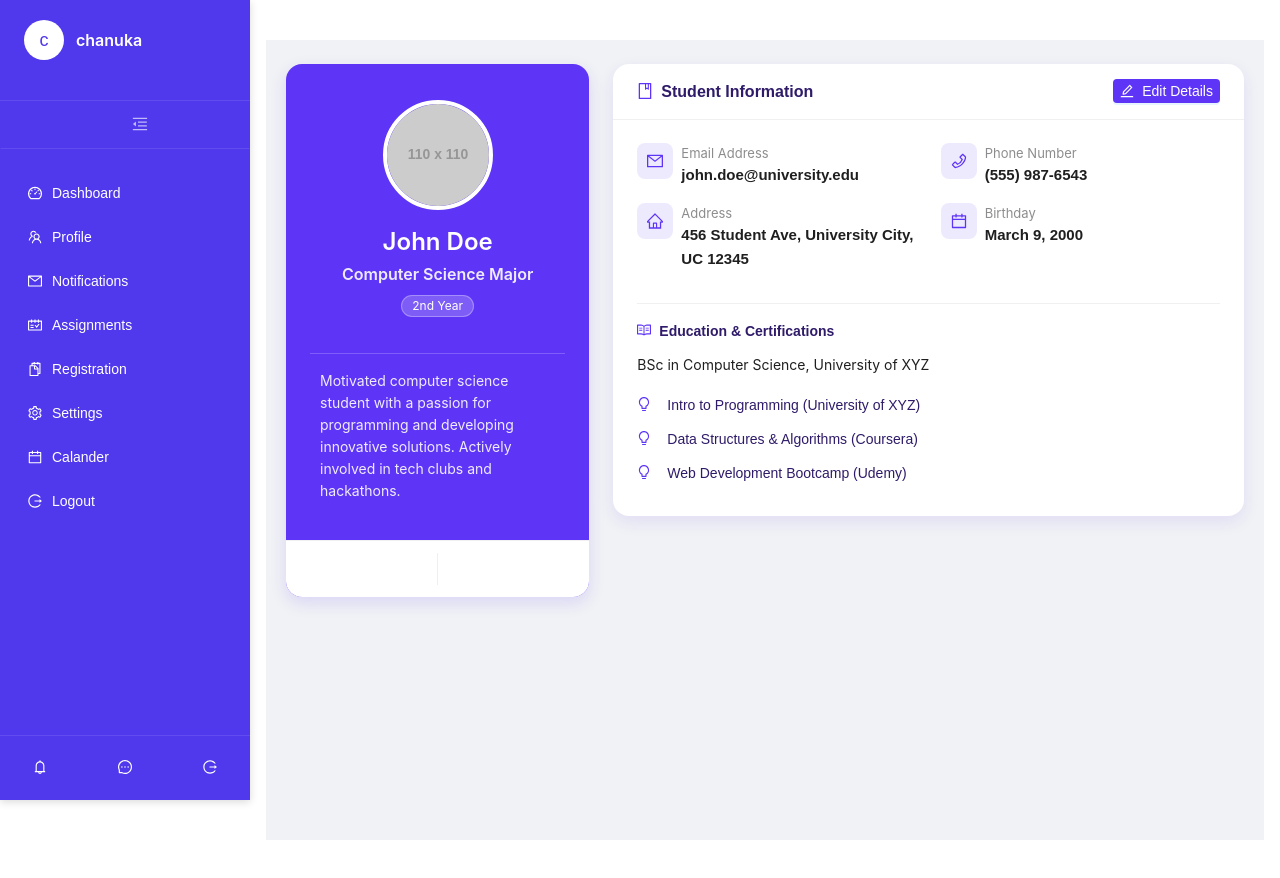
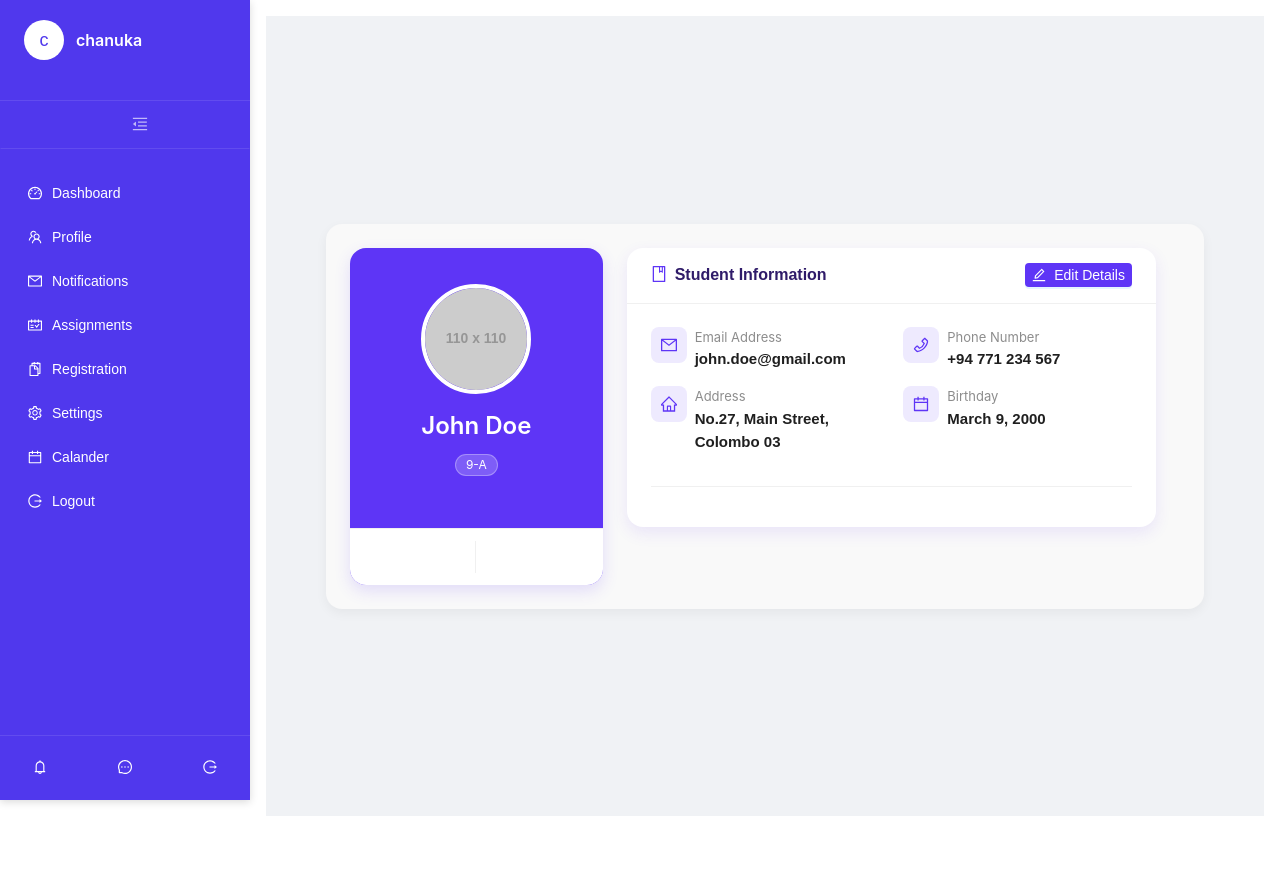
Before and after one commit to randiranirman/Learning-Management-System, a React (Vite) app in the folder frontend/: page /student/studentprofile in a window 1280 px wide. After the commit the page ends 832 px from the top, so only its background shows below. Built offline with nearby package versions, Linux system fonts and the light colour scheme.

Commit message:
Modify Student profile

```diff
--- a/frontend/src/roles/student/StudentPages/StudentProfile.jsx
+++ b/frontend/src/roles/student/StudentPages/StudentProfile.jsx
@@ -15,19 +15,12 @@ const { TextArea } = Input;
 const StudentProfile = () => {
   const [student, setStudent] = useState({
     name: 'John Doe',
-    major: 'Computer Science',
-    year: '2nd Year',
-    email: 'john.doe@university.edu',
-    phone: '(555) 987-6543',
-    address: '456 Student Ave, University City, UC 12345',
+    year:'9-A',
+    email: 'john.doe@gmail.com',
+    phone: '+94 771 234 567',
+    address: 'No.27, Main Street, Colombo 03',
     birthday: 'March 9, 2000',
-    education: 'BSc in Computer Science, University of XYZ',
-    bio: 'Motivated computer science student with a passion for programming and developing innovative solutions. Actively involved in tech clubs and hackathons.',
-    certifications: [
-      'Intro to Programming (University of XYZ)',
-      'Data Structures & Algorithms (Coursera)',
-      'Web Development Bootcamp (Udemy)'
-    ]
+
   });
   const [isEditModalVisible, setIsEditModalVisible] = useState(false);
   const [form] = Form.useForm();
@@ -66,11 +59,21 @@ const StudentProfile = () => {
   };
 
   return (
-    <div style={{
-      maxWidth: '1100px', margin: '24px auto', padding: '24px 20px',
-      background: '#f0f2f5', minHeight: '100vh'
+     <div style={{
+      display: 'flex',
+      justifyContent: 'center',
+      alignItems: 'center',
+      minHeight: '100vh',
+      padding: '24px 20px',
+      background: '#f0f2f5',
     }}>
-      <Row gutter={[24, 24]}>
+       <div style={{
+        margin: '40px',
+        backgroundColor: '#f9f9f9',
+        padding: '24px',
+        borderRadius: '16px',
+        boxShadow: '0 4px 12px rgba(0, 0, 0, 0.05)'  }}>
+     <Row gutter={[24, 24]} style={{ width: '100%', maxWidth: '1100px' }}>
         {/* Student Profile Card */}
         <Col xs={24} md={8}>
           <Card
@@ -94,18 +97,13 @@ const StudentProfile = () => {
                 style={{ border: '4px solid #ffffff', marginBottom: '16px' }}
               />
               <Title level={3} style={{ margin: '0 0 4px 0', color: 'white' }}>{student.name}</Title>
-              <Text style={{ fontSize: '16px', display: 'block', color: '#ffffff', fontWeight: 600, opacity: 0.9 }}>
-                {student.major} Major
-              </Text>
+
               <Tag color="purple" style={{
                 margin: '8px 0', borderRadius: '12px', padding: '0 10px',
                 background: 'rgba(255,255,255,0.2)', border: '1px solid rgba(255,255,255,0.3)', color: 'white'
               }}>{student.year}</Tag>
             </div>
-            <Divider style={{ margin: '8px 0 16px', borderColor: 'rgba(255,255,255,0.2)' }} />
-            <div style={{ padding: '0 10px' }}>
-              <Paragraph style={{ color: 'rgba(255,255,255,0.9)' }}>{student.bio}</Paragraph>
-            </div>
+
           </Card>
         </Col>
 
@@ -131,25 +129,7 @@ const StudentProfile = () => {
 
             <Divider style={{ margin: '16px 0' }} />
 
-            <div>
-              <Space align="center" style={{ marginBottom: '12px' }}>
-                <ReadOutlined style={{ color: '#5e35f6' }} />
-                <Text strong style={{ color: '#2f1b69' }}>Education & Certifications</Text>
-              </Space>
-              <Paragraph style={{ marginBottom: '14px' }}><Text>{student.education}</Text></Paragraph>
-              <List
-                size="small"
-                dataSource={student.certifications}
-                renderItem={(item) => (
-                  <List.Item style={{ borderBottom: 'none', padding: '4px 0' }}>
-                    <List.Item.Meta
-                      avatar={<BulbOutlined style={{ color: '#5e35f6' }} />}
-                      title={<span style={{ color: '#2f1b69' }}>{item}</span>}
-                    />
-                  </List.Item>
-                )}
-              />
-            </div>
+
           </Card>
         </Col>
       </Row>
@@ -174,14 +154,10 @@ const StudentProfile = () => {
                 <Input prefix={<UserOutlined />} placeholder="Enter your full name" />
               </Form.Item>
             </Col>
+
             <Col span={12}>
-              <Form.Item name="major" label="Major" rules={[{ required: true, message: 'Please enter your major' }]}>
-                <Input placeholder="Enter your major" />
-              </Form.Item>
-            </Col>
-            <Col span={12}>
-              <Form.Item name="year" label="Year" rules={[{ required: true, message: 'Please enter your year' }]}>
-                <Input placeholder="Enter your year of study" />
+              <Form.Item name="year" label="Grade" rules={[{ required: true, message: 'Please enter your Grade' }]}>
+                <Input placeholder="Enter your Grade" />
               </Form.Item>
             </Col>
             <Col span={12}>
@@ -205,19 +181,12 @@ const StudentProfile = () => {
                 <Input prefix={<CalendarOutlined />} placeholder="Enter your birthday" />
               </Form.Item>
             </Col>
-            <Col span={24}>
-              <Form.Item name="bio" label="Bio" rules={[{ required: true, message: 'Please enter your bio' }]}>
-                <TextArea rows={4} placeholder="Write a short bio about yourself" />
-              </Form.Item>
-            </Col>
-            <Col span={24}>
-              <Form.Item name="education" label="Education" rules={[{ required: true, message: 'Please enter your education' }]}>
-                <Input prefix={<ReadOutlined />} placeholder="Enter your education background" />
-              </Form.Item>
-            </Col>
+
+
           </Row>
         </Form>
       </Modal>
+    </div>
     </div>
   );
 };
--- a/frontend/src/roles/teacher/TeacherPages/Registration.jsx
+++ b/frontend/src/roles/teacher/TeacherPages/Registration.jsx
@@ -102,10 +102,10 @@ export default function TeacherCourseRegistration() {
   };
 
   return (
-    <div className="max-w-4xl mx-auto p-6">
+    <div className="max-w-4xl p-6 mx-auto">
       <Card title="Teacher Course Registration" className="shadow-lg">
         <Form form={form} layout="vertical" onFinish={handleSubmit} className="p-4">
-          <div className="grid grid-cols-1 md:grid-cols-2 gap-4">
+          <div className="grid grid-cols-1 gap-4 md:grid-cols-2">
             <Form.Item name="teacherName" label="Teacher Name" rules={[{ required: true }]}>
               <Input placeholder="Enter teacher name" />
             </Form.Item>
```
